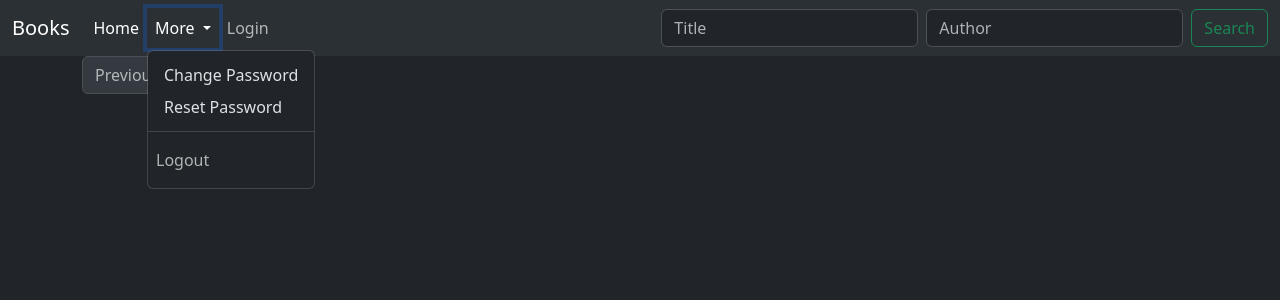
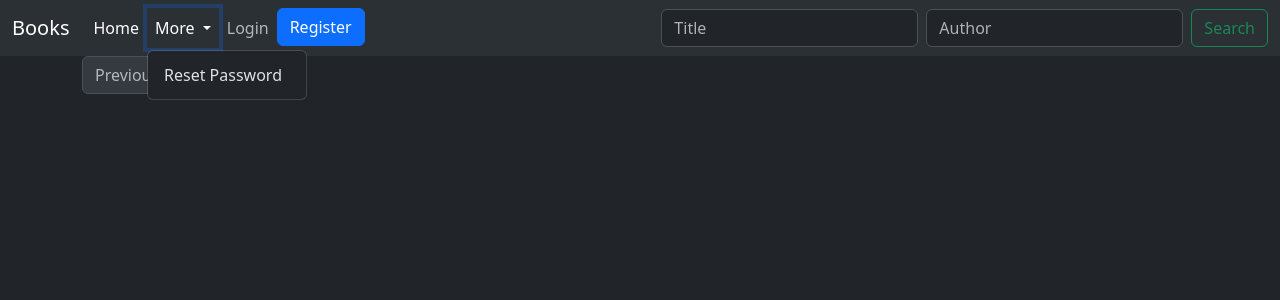
Before and after one commit to lizirukh/django-project, a Django app: page / in a window 1280 px wide, after a click on "More". Shown: the top 300 px of the page. Run offline with Django 5.2, Linux system fonts and the light colour scheme; data that the repository does not hold is empty.

Commit message:
CBV in core and BooksListView

```diff
--- a/authentication/templates/registration/change_password.html
+++ b/authentication/templates/registration/change_password.html
@@ -12,7 +12,7 @@
         {{ form|crispy }}
 
         <button type="submit" class="btn btn-success">Change</button>
-        <a href="{% url 'books_list' %}" class="btn btn-danger">Cancel</a>
+        <a href="{% url 'core:books_list' %}" class="btn btn-danger">Cancel</a>
     </form>
 
 {% endblock %}
--- a/authentication/templates/registration/login.html
+++ b/authentication/templates/registration/login.html
@@ -13,7 +13,7 @@
     {{ form|crispy }}
 
      <button type="submit" class="btn btn-success">Login</button>
-     <a href="{% url 'books_list' %}" class="btn btn-danger">Cancel</a>
+     <a href="{% url 'core:books_list' %}" class="btn btn-danger">Cancel</a>
 </form>
 
 {% endblock %}
--- a/authentication/templates/registration/password_reset_email.html
+++ b/authentication/templates/registration/password_reset_email.html
@@ -10,7 +10,7 @@
 <p>You requested for password reset for you account, please click the button
 to finish the process.</p>
 
-<a class="btn btn-success" href="{{ protocol }}/{{ domain }}/password_reset_confirm/{{ uid }}/{{ token }}/">
+<a class="btn btn-success" href="{{ protocol }}/auth/{{ domain }}/password_reset_confirm/{{ uid }}/{{ token }}/">
   Reset Password
 </a>
 
--- a/authentication/templates/registration/registration.html
+++ b/authentication/templates/registration/registration.html
@@ -4,7 +4,11 @@
 
 {% load crispy_forms_tags %}
 
+{% load static %}
+
 {% block content %}
+
+<link rel="stylesheet" href="{% static 'authentication/css/registration.css' %}">
 
 <form method="post">
 
@@ -13,7 +17,7 @@
     {{ form|crispy }}
 
      <button type="submit" class="btn btn-success">Register</button>
-     <a href="{% url 'books_list' %}" class="btn btn-danger">Cancel</a>
+     <a href="{% url 'core:books_list' %}" class="btn btn-danger">Cancel</a>
 </form>
 
 {% endblock %}
--- a/authentication/urls.py
+++ b/authentication/urls.py
@@ -1,10 +1,15 @@
 from django.urls import path
 from . import views
 
+app_name = 'authentication'
+
 urlpatterns = [
-    path('registration/', views.register_user, name='registration'),
-    path('login/', views.login_user, name='login'),
-    path('logout/', views.logout_user, name='logout'),
+    # path('registration/', views.register_user, name='registration'),
+    path('registration/', views.RegistrationView.as_view(), name='registration'),
+    # path('login/', views.login_user, name='login'),
+    path('login/', views.UserLoginView.as_view(), name='login'),
+    # path('logout/', views.logout_user, name='logout'),
+    path('logout/', views.UserLogoutView.as_view(), name='logout'),
     path('change-password/', views.change_password, name='change_password'),
     path('password_reset/', views.reset_password, name='password_reset'),
     path('password_reset_confirm/<uidb64>/<token>/', views.reset_password_confirm, name='password-reset-confirm'),
--- a/books_app/settings.py
+++ b/books_app/settings.py
@@ -181,3 +181,5 @@ EMAIL_USE_TLS = True
 EMAIL_HOST_USER = 'lizirukh@gmail.com'
 EMAIL_HOST_PASSWORD = 'rfubyoecrakzbdvw'
 DEFAULT_FROM_EMAIL = 'lizirukh@gmail.com'
+
+LOGIN_REDIRECT_URL = '/'
--- a/books_app/urls.py
+++ b/books_app/urls.py
@@ -21,8 +21,8 @@ from django.conf import settings
 
 urlpatterns = [
     path('admin/', admin.site.urls),
-    path('', include('core.urls')),
-    path('auth/', include('authentication.urls'))
+    path('', include('core.urls', namespace='core')),
+    path('auth/', include('authentication.urls', namespace='authentication')),
 ] + static(settings.STATIC_URL, document_root=settings.STATIC_ROOT)
 
 if settings.DEBUG:
--- a/core/templates/events/add_book.html
+++ b/core/templates/events/add_book.html
@@ -19,7 +19,7 @@
     {% endfor %}
 
      <button type="submit" class="btn btn-success">Add Book</button>
-     <a href="{% url 'books_list' %}" class="btn btn-danger">Cancel</a>
+     <a href="{% url 'core:books_list' %}" class="btn btn-danger">Cancel</a>
 </form>
 
 {% endblock %}
--- a/core/templates/events/book_detail.html
+++ b/core/templates/events/book_detail.html
@@ -21,7 +21,7 @@
         <h5 class="card-title">{{ book.title }}</h5>
         <p class="card-text">{{ book.description }}</p>
         <p class="card-text">{{ book.publishing_date }}</p>
-        <a href="{% url 'books_list' %}" class="btn btn-info">Go Back</a>
+        <a href="{% url 'core:books_list' %}" class="btn btn-info">Go Back</a>
 
         {% if user.is_authenticated and perms.core.delete_bookslist %}
         <a href="{% url 'change_book' book.pk %}" class='btn btn-warning'>Edit</a>
--- a/core/templates/events/books_list.html
+++ b/core/templates/events/books_list.html
@@ -22,7 +22,7 @@
                 <p class="card-text">{{ book.description|slice:":150"}}</p>
                 <p class="card-text"><b>Author:</b> {{ book.author }}</p>
                 <p class="card-text">{{ book.publishing_date }}</p>
-                <a href="{% url 'book_detail' book.pk %}" class="btn btn-primary">See Details</a>
+                <a href="{% url 'core:book_detail' book.pk %}" class="btn btn-primary">See Details</a>
             </div>
         </div>
         {% endfor %}
--- a/core/urls.py
+++ b/core/urls.py
@@ -1,8 +1,11 @@
 from django.urls import path
 from . import views
 
+app_name = 'core'
+
 urlpatterns = [
-    path('', views.books_list, name='books_list'),
+    # path('', views.books_list, name='books_list'),
+    path('', views.BooksListView.as_view(), name='books_list'),
     path('add_book/', views.add_book, name='add_book'),
     path('book/<int:pk>/', views.book_detail, name='book_detail'),
     path('book/delete/<int:pk>/', views.delete_book, name='delete_book'),
--- a/core/views.py
+++ b/core/views.py
@@ -10,47 +10,78 @@ from django.core.paginator import Paginator, PageNotAnInteger, EmptyPage
 from django.core.mail import send_mail
 from django.conf import settings
 
+from django.views.generic import View, ListView, CreateView
+from django.urls import reverse_lazy
+
 
 logger = logging.getLogger(__name__)
 
-def books_list(request):
+class BooksListView(ListView):
+    model = BooksList
+    template_name = 'events/books_list.html'
+    context_object_name = 'books'
+    paginate_by = 8
+
+    def get_queryset(self):
+        queryset = super().get_queryset()
+
+        title = self.request.GET.get('title')
+        author = self.request.GET.get('author')
+
+        filters = Q()
+
+        if title and author:
+            filters &= Q(title__icontains=title) & (Q(author_id__first_name__icontains=author) | Q(author_id__last_name__icontains=author))
+        elif title:
+            filters |= Q(title__icontains=title)
+        elif author:
+            filters |= Q(author_id__first_name__icontains=author) | Q(author_id__last_name__icontains=author)
+
+        if title or author:
+            books = self.model.objects.filter(filters)
+        else:
+            books = self.model.objects.all()
+
+        return books
+
+# def books_list(request):
 
     # logger.info('Started Index Page Logic')
 
-    title = request.GET.get('title')
-    author = request.GET.get('author')
+#     title = request.GET.get('title')
+#     author = request.GET.get('author')
+#
+#     # logger.warning(f'Filtering: Title - {title}, author - {author}')
+#
+#     filters = Q()
+#
+# if title and author:
+#     filters &= Q(title__icontains=title) & (Q(author_id__first_name__icontains=author) | Q(author_id__last_name__icontains=author))
+# elif title:
+#     filters |= Q(title__icontains=title)
+# elif author:
+#     filters |= Q(author_id__first_name__icontains=author) | Q(author_id__last_name__icontains=author)
+#
+    # if title or author:
+    #     books = filters
+    # else:
+    #     books = BooksList.objects.all()
+#
+#     # logger.info(f'Book Quantity: " {books.count()}')
+#     paginator = Paginator(books, 4)
+#     try:
+#         page = request.GET.get('page')
+#         books = paginator.page(page)
+#     except PageNotAnInteger:
+#         books = paginator.page(1)
+#     except EmptyPage:
+#         books = paginator.page(paginator.num_pages)
+#
+#     return render(request, 'events/books_list.html', {'books': books})
 
-    # logger.warning(f'Filtering: Title - {title}, author - {author}')
-
-    filters = Q()
-
-    if title and author:
-        filters &= Q(title__icontains=title) & (Q(author_id__first_name__icontains=author) | Q(author_id__last_name__icontains=author))
-    elif title:
-        filters |= Q(title__icontains=title)
-    elif author:
-        filters |= Q(author_id__first_name__icontains=author) | Q(author_id__last_name__icontains=author)
-
-    if title or author:
-        books = filters
-    else:
-        books = BooksList.objects.all()
-
-    # logger.info(f'Book Quantity: " {books.count()}')
-    paginator = Paginator(books, 4)
-    try:
-        page = request.GET.get('page')
-        books = paginator.page(page)
-    except PageNotAnInteger:
-        books = paginator.page(1)
-    except EmptyPage:
-        books = paginator.page(paginator.num_pages)
-
-    return render(request, 'events/books_list.html', {'books': books})
 
 @login_required(login_url='login')
 def add_book(request):
-
     # if request.user.is_authenticated and request.user.has_perm('core.add_bookslist'):
     # logger.info('Started Add Book Logic')
 
@@ -76,6 +107,7 @@ def add_book(request):
     # else:
     #     return HttpResponse('You do not have permission to add books.')
 
+
 def book_detail(request, pk):
     # logger.info('Started Book Detail page Logic')
 
@@ -84,6 +116,7 @@ def book_detail(request, pk):
 
     return render(request, 'events/book_detail.html', {'book': book})
 
+
 @login_required(login_url='login')
 def buy_book(request, pk):
     book = get_object_or_404(BooksList, pk=pk)
@@ -91,7 +124,7 @@ def buy_book(request, pk):
     if book.sold_out():
         return HttpResponse('The book is out stock.')
 
-    buy_book, created = BuyBook.objects.get_or_create(book = book, user = request.user)
+    buy_book, created = BuyBook.objects.get_or_create(book=book, user=request.user)
 
     if created:
         buy_book.book_count = 1
@@ -103,7 +136,8 @@ def buy_book(request, pk):
     book.left_in_stock -= 1
     book.save()
 
-    send_mail('Buy Book', f'{request.user.username} has successfully bought the book - {book.title}', settings.DEFAULT_FROM_EMAIL, [request.user.email])
+    send_mail('Buy Book', f'{request.user.username} has successfully bought the book - {book.title}',
+              settings.DEFAULT_FROM_EMAIL, [request.user.email])
     # send_mail('Buy Book', f'{request.user.username} has successfully bought the book - {book.title}.', settings.DEFAULT_FROM_EMAIL, [request.user.email])
 
     return redirect('books_list')
--- /dev/null
+++ b/static/authentication/css/registration.css
@@ -0,0 +1,4 @@
+.nav-registration {
+    margin-left: 15px;
+    align-content: center;
+}
--- a/templates/navbar.html
+++ b/templates/navbar.html
@@ -8,33 +8,48 @@
 <nav class="navbar navbar-expand-lg bg-body-tertiary">
     <div class="container-fluid">
         <a class="navbar-brand" href="#">Books</a>
-    <button class="navbar-toggler" type="button" data-bs-toggle="collapse" data-bs-target="#navbarSupportedContent" aria-controls="navbarSupportedContent" aria-expanded="false" aria-label="Toggle navigation">
+        <button class="navbar-toggler" type="button" data-bs-toggle="collapse" data-bs-target="#navbarSupportedContent"
+                aria-controls="navbarSupportedContent" aria-expanded="false" aria-label="Toggle navigation">
             <span class="navbar-toggler-icon"></span>
         </button>
         <div class="collapse navbar-collapse" id="navbarSupportedContent">
             <ul class="navbar-nav me-auto mb-2 mb-lg-0">
                 <li class="nav-item">
-          <a class="nav-link active" aria-current="page" href="{% url 'books_list'%}">Home</a>
+                    <a class="nav-link active" aria-current="page" href="{% url 'core:books_list'%}">Home</a>
                 </li>
 
                 {% if user.is_authenticated and perms.core.add_bookslist %}
                 <li class="nav-item">
-            <a class="nav-link" href="{% url 'add_book' %}">Add Book</a>
+                    <a class="nav-link" href="{% url 'core:add_book' %}">Add Book</a>
                 </li>
                 {% endif %}
 
                 <li class="nav-item dropdown">
-          <a class="nav-link dropdown-toggle" href="#" role="button" data-bs-toggle="dropdown" aria-expanded="false">
+                    <a class="nav-link dropdown-toggle" href="#" role="button" data-bs-toggle="dropdown"
+                       aria-expanded="false">
                         More
                     </a>
                     <ul class="dropdown-menu">
-            <li><a class="dropdown-item" href="{% url 'change_password' %}">Change Password</a></li>
-            <li><a class="dropdown-item" href="{% url 'password_reset' %}">Reset Password</a></li>
-            <li><hr class="dropdown-divider"></li>
+                        {% if user.is_authenticated %}
+                        <li><a class="dropdown-item" href="{% url 'authentication:change_password' %}">Change
+                            Password</a></li>
+                        {% endif %}
+                        <li><a class="dropdown-item" href="{% url 'authentication:password_reset' %}">Reset Password</a>
+                        </li>
+                        <!--            <li><hr class="dropdown-divider"></li>-->
                         <li>
                         <li class="nav-item">
-                <a class="nav-link" href="{% url 'logout' %}">Logout</a>
+                            {% if user.is_authenticated %}
+                        <li>
+                            <hr class="dropdown-divider">
                         </li>
+                        <!--                    <a class="nav-link" href="{% url 'authentication:logout' %}">Logout</a>-->
+                        <form action="{% url 'authentication:logout' %}" method="post">
+                            {% csrf_token %}
+                            <button type="submit" class="nav-link">Logout</button>
+                        </form>
+
+                        {% endif %}
                 </li>
             </ul>
             </li>
@@ -43,16 +58,17 @@
             <li class="nav-item">
                 <a class="nav-link" aria-disabled="true">{{ user }}</a>
             </li>
-
             {% else %}
 
             <li class="nav-item">
-            <a class="nav-link" href="{% url 'login' %}" >Login</a>
+                <a class="nav-link" href="{% url 'authentication:login' %}">Login</a>
             </li>
-
+            <div class="nav-registration">
+                <li class="nav-item">
+                    <a class="btn btn-primary" href="{% url 'authentication:registration' %}">Register</a>
+                </li>
+            </div>
             {% endif %}
-
-
             </ul>
             <form class="d-flex" role="search">
                 <input class="form-control me-2" type="search" placeholder="Title" aria-label="Search" name="title">
```
Also changed, not shown: authentication/views.py (+51 -35 lines). Lines whose indentation alone changed are shown as unchanged.
